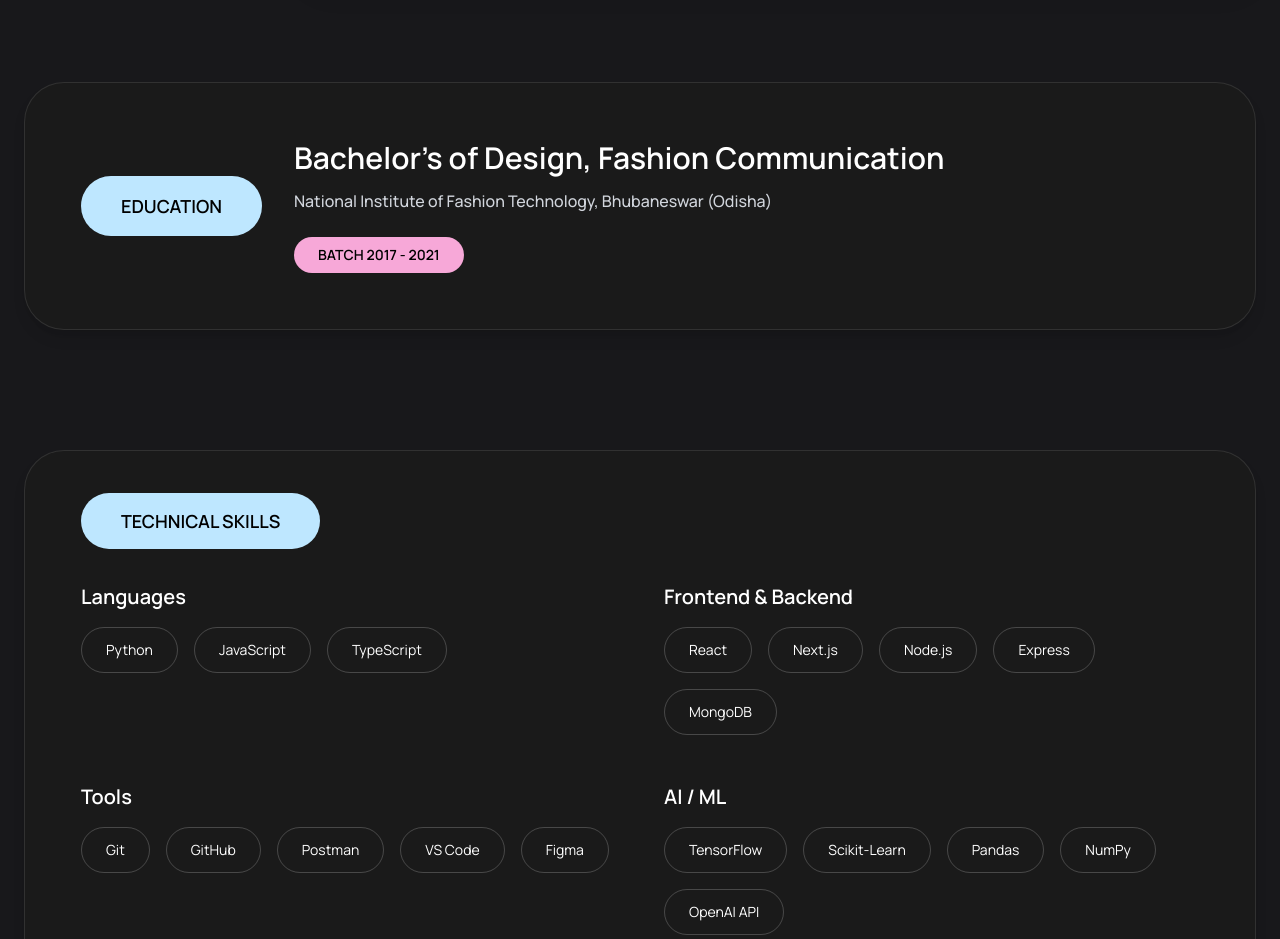
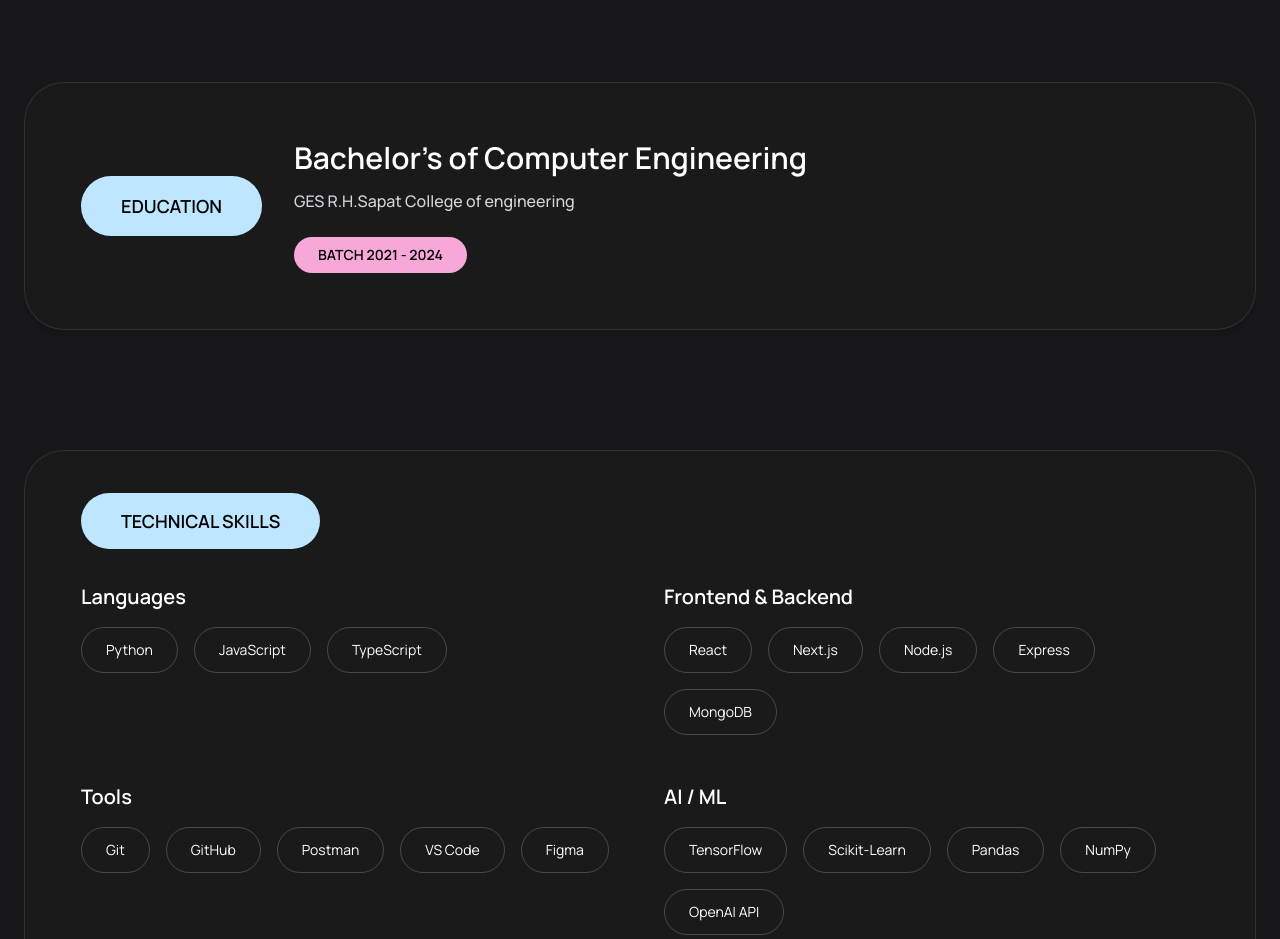
Before and after one commit to Vishalpatil0111/vishal_portfolio, a React (Vite) app: page /resume in a window 1280 px wide. Shown: the part 1580-2519 px from the top of the page. Built offline with nearby package versions, Linux system fonts and the light colour scheme.

Commit message:
logo update

```diff
--- a/src/components/Resume/Education.jsx
+++ b/src/components/Resume/Education.jsx
@@ -11,16 +11,16 @@ export default function EducationCard() {
           {/* RIGHT CONTENT */}
           <div className="flex flex-col gap-3">
             <h2 className="text-2xl md:text-3xl font-semibold text-white leading-tight">
-              Bachelor’s of Design, Fashion Communication
+              Bachelor’s of Computer Engineering
             </h2>
 
             <p className="text-gray-300 text-base font-medium">
-              National Institute of Fashion Technology, Bhubaneswar (Odisha)
+              GES R.H.Sapat College of engineering
             </p>
 
             {/* Batch tag */}
             <span className="bg-[#F7A8D8] text-black px-6 py-2 mt-3 rounded-full text-sm font-semibold w-max">
-              BATCH 2017 - 2021
+              BATCH 2021 - 2024
             </span>
           </div>
         </div>
```
